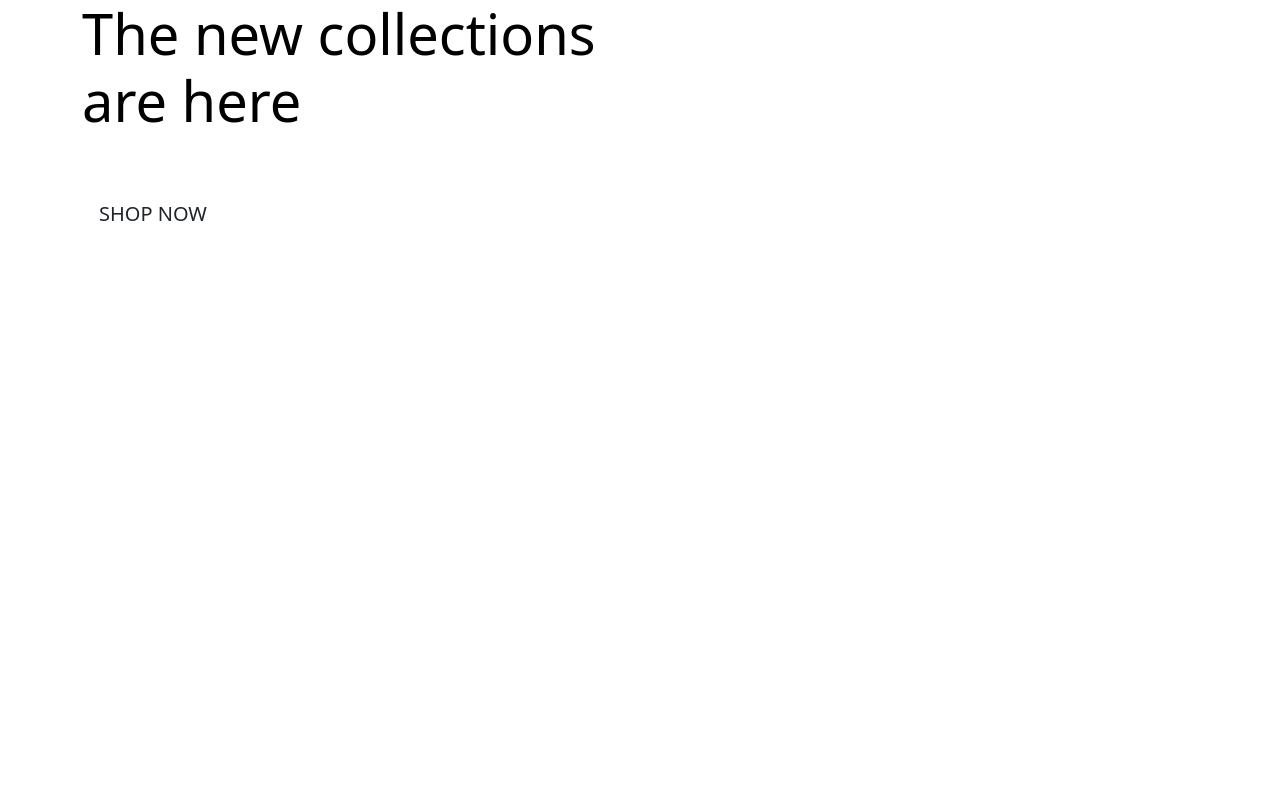
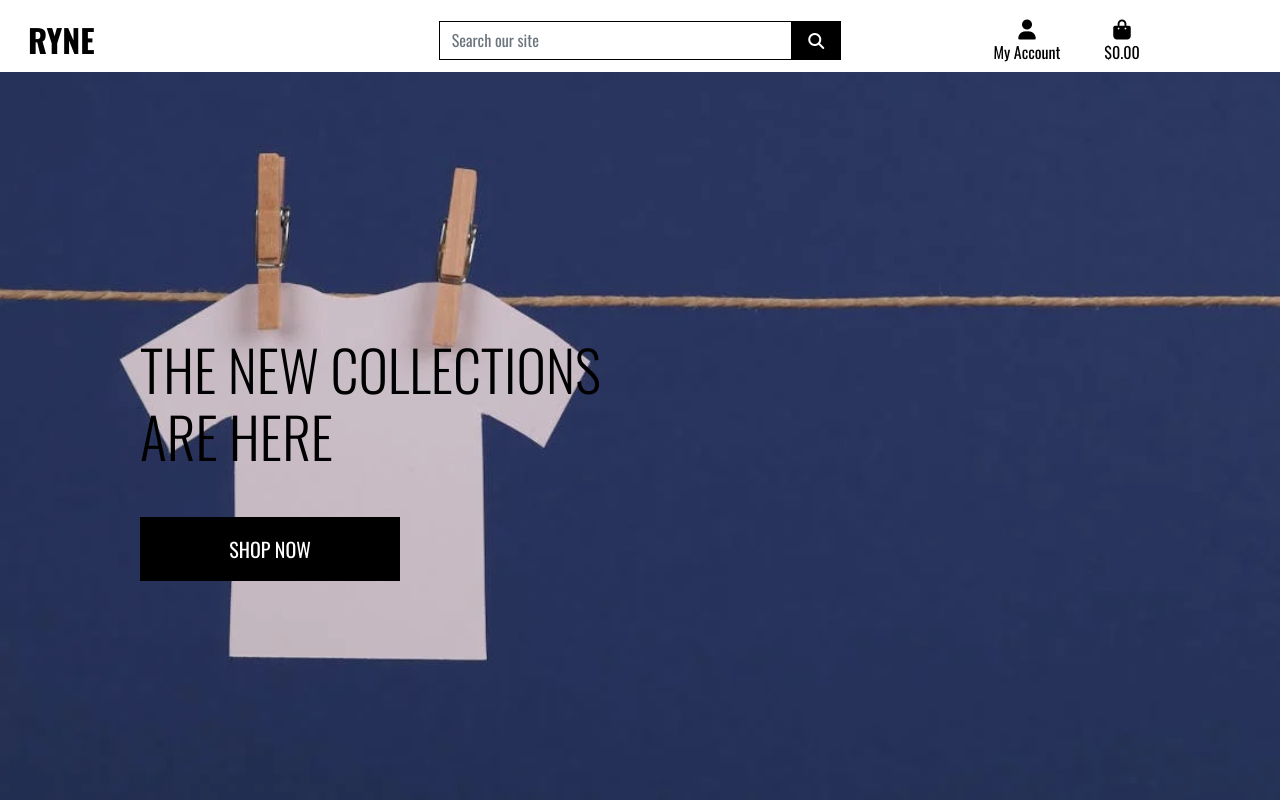
Before and after one commit to ryan-a-davis365/ryne, a Django app: page / in a window 1280 px wide. Run offline with Django 5.2, Linux system fonts and the light colour scheme; some libraries are stand-ins or nearby versions.

Commit message:
feat: completed homepage header and css

```diff
--- a/ryne/settings.py
+++ b/ryne/settings.py
@@ -143,6 +143,10 @@
 # https://docs.djangoproject.com/en/5.2/howto/static-files/
 
 STATIC_URL = 'static/'
+STATICFILES_DIRS = (os.path.join(BASE_DIR, 'static'),)
+
+MEDIA_URL = '/media/'
+MEDIA_ROOT = os.path.join(BASE_DIR, 'media')
 
 # Default primary key field type
 # https://docs.djangoproject.com/en/5.2/ref/settings/#default-auto-field
--- a/ryne/urls.py
+++ b/ryne/urls.py
@@ -16,9 +16,11 @@
 """
 from django.contrib import admin
 from django.urls import path, include
+from django.conf import settings
+from django.conf.urls.static import static
 
 urlpatterns = [
     path('admin/', admin.site.urls),
     path('accounts/', include('allauth.urls')),
     path('', include('home.urls')),
-]
+] + static(settings.MEDIA_URL, document_root=settings.MEDIA_ROOT)
--- /dev/null
+++ b/static/css/base.css
@@ -0,0 +1,81 @@
+html {
+    height: 100%;
+}
+
+body {
+    background: url('/media/background-image.webp') no-repeat center center fixed;
+    background-size: cover;
+    height: calc(100vh - 164px);
+    color: #555;
+    font-family: 'Oswald', sans-serif;
+}
+
+/* from Bulma */
+.icon {
+    align-items: center;
+    display: inline-flex;
+    justify-content: center;
+    height: 1.5rem;
+    width: 1.5rem;
+}
+
+.logo-font {
+    text-transform: uppercase;
+}
+
+.main-logo-link {
+    width: fit-content;
+}
+
+.shop-now-button {
+    background: black;
+    color: white;
+    min-width: 260px;
+}
+
+.btn-black {
+    background: black;
+    color: white;
+}
+
+.shop-now-button:hover,
+.shop-now-button:active,
+.shop-now-button:focus,
+.btn-black:hover,
+.btn-black:active,
+.btn-black:focus {
+    background: #222;
+    color: white;
+}
+
+.text-black {
+    color: #000 !important;
+}
+
+.border-black {
+    border: 1px solid black !important;
+}
+
+/* -------------------------------- Media Queries */
+
+/* Slightly larger container on xl screens */
+@media (min-width: 1200px) {
+  .container {
+    max-width: 80%;
+  }
+}
+
+/* fixed top navbar only on medium and up */
+@media (min-width: 992px) {
+    .fixed-top-desktop-only {
+        position: fixed;
+        top: 0;
+        right: 0;
+        left: 0;
+        z-index: 1030;
+    }
+
+    .header-container {
+        padding-top: 164px;
+    }
+}
--- a/templates/base.html
+++ b/templates/base.html
@@ -17,12 +17,17 @@
     {% block corecss %}
     <link href="https://cdn.jsdelivr.net/npm/bootstrap@5.1.3/dist/css/bootstrap.min.css" rel="stylesheet"
         integrity="sha384-1BmE4kWBq78iYhFldvKuhfTAU6auU8tT94WrHftjDbrCEXSU1oBoqyl2QvZ6jIW3" crossorigin="anonymous">
+    <link
+        href="https://fonts.googleapis.com/css2?family=Oswald:wght@200..700&family=Roboto:ital,wght@0,100..900;1,100..900&family=Ubuntu:ital,wght@0,300;0,400;0,500;0,700;1,300;1,400;1,500;1,700&display=swap"
+        rel="stylesheet">
+    <link href="{% static 'css/base.css' %}" rel="stylesheet">
     {% endblock %}
 
     {% block extra_css %}
     {% endblock %}
 
     {% block corejs %}
+    <script src="https://kit.fontawesome.com/ebbcf62481.js" crossorigin="anonymous"></script>
     <script src="https://cdn.jsdelivr.net/npm/bootstrap@5.1.3/dist/js/bootstrap.bundle.min.js"
         integrity="sha384-ka7Sk0Gln4gmtz2MlQnikT1wXgYsOg+OMhuP+IlRH9sENBO0LRn5q+8nbTov4+1p"
         crossorigin="anonymous"></script>
@@ -39,8 +44,72 @@
 
     <title>RYNE {% block extra_title %}{% endblock %}</title>
 </head>
+
 <body>
-    <header class="container-fluid fixed-top"></header>
+    <header class="container-fluid fixed-top">
+        <div id="topnav" class="row bg-white pt-lg-2 d-none d-lg-flex">
+            <div class="col-12 col-lg-4 my-auto py-1 py-lg-0 text-center text-lg-left">
+                <a href="{% url 'home' %}" class="nav-link main-logo-link">
+                    <h2 class="logo-font text-black my-0"><strong>RYNE</strong></h2>
+                </a>
+            </div>
+            <div class="col-12 col-lg-4 my-auto py-1 py-lg-0">
+                <form method="GET" action="">
+                    <div class="input-group w-100">
+                        <input class="form-control border border-black rounded-0" type="text" name="q"
+                            placeholder="Search our site">
+                        <div class="input-group-append">
+                            <button class="form-control btn btn-black border border-black rounded-0" type="submit">
+                                <span class="icon">
+                                    <i class="fas fa-search"></i>
+                                </span>
+                            </button>
+                        </div>
+                    </div>
+                </form>
+            </div>
+            <div class="col-12 col-lg-4 my-auto py-1 py-lg-0">
+                <ul class="list-inline list-unstyled text-center text-lg-right my-0">
+                    <li class="list-inline-item dropdown">
+                        <a class="text-black nav-link" href="#" id="user-options" data-toggle="dropdown"
+                            aria-haspopup="true" aria-expanded="false">
+                            <div class="text-center">
+                                <div><i class="fas fa-user fa-lg"></i></div>
+                                <p class="my-0">My Account</p>
+                            </div>
+                        </a>
+                        <div class="dropdown-menu border-0" aria-labelledby="user-options">
+                            {% if request.user.is_authenticated %}
+                            {% if request.user.is_superuser %}
+                            <a href="" class="dropdown-item">Product Management</a>
+                            {% endif %}
+                            <a href="" class="dropdown-item">My Profile</a>
+                            <a href="{% url 'account_logout' %}" class="dropdown-item">Logout</a>
+                            {% else %}
+                            <a href="{% url 'account_signup' %}" class="dropdown-item">Register</a>
+                            <a href="{% url 'account_login' %}" class="dropdown-item">Login</a>
+                            {% endif %}
+                        </div>
+                    </li>
+                    <li class="list-inline-item">
+                        <a class="{% if grand_total %}text-info font-weight-bold{% else %}text-black{% endif %} nav-link"
+                            href="">
+                            <div class="text-center">
+                                <div><i class="fas fa-shopping-bag fa-lg"></i></div>
+                                <p class="my-0">
+                                    {% if grand_total %}
+                                    ${{ grand_total|floatformat:2 }}
+                                    {% else %}
+                                    $0.00
+                                    {% endif %}
+                                </p>
+                            </div>
+                        </a>
+                    </li>
+                </ul>
+            </div>
+        </div>
+    </header>
 
     {% if messages %}
     <div class="message-container"></div>
```
Also changed, not shown: media/background-image.webp (added). Lines whose indentation alone changed are shown as unchanged.
